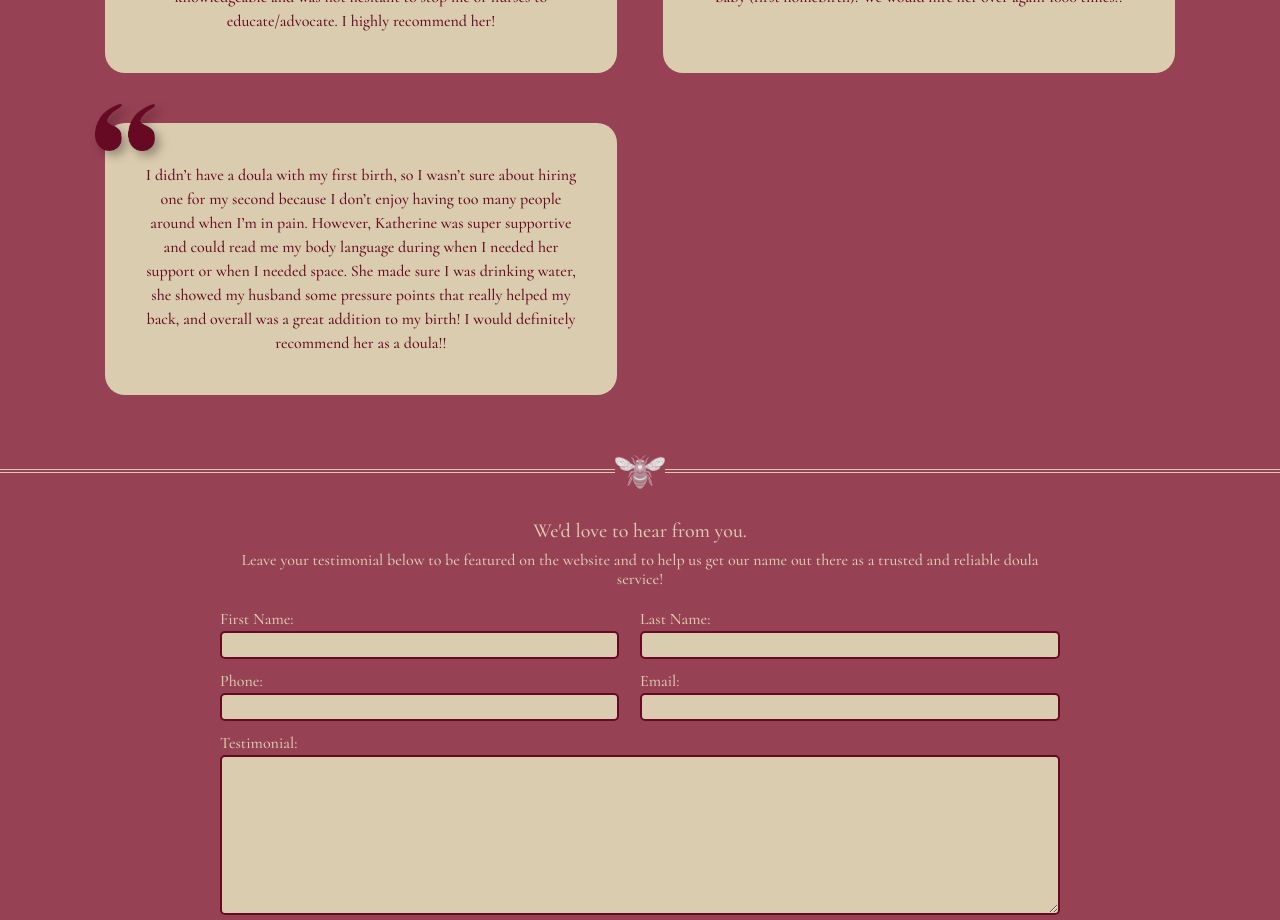
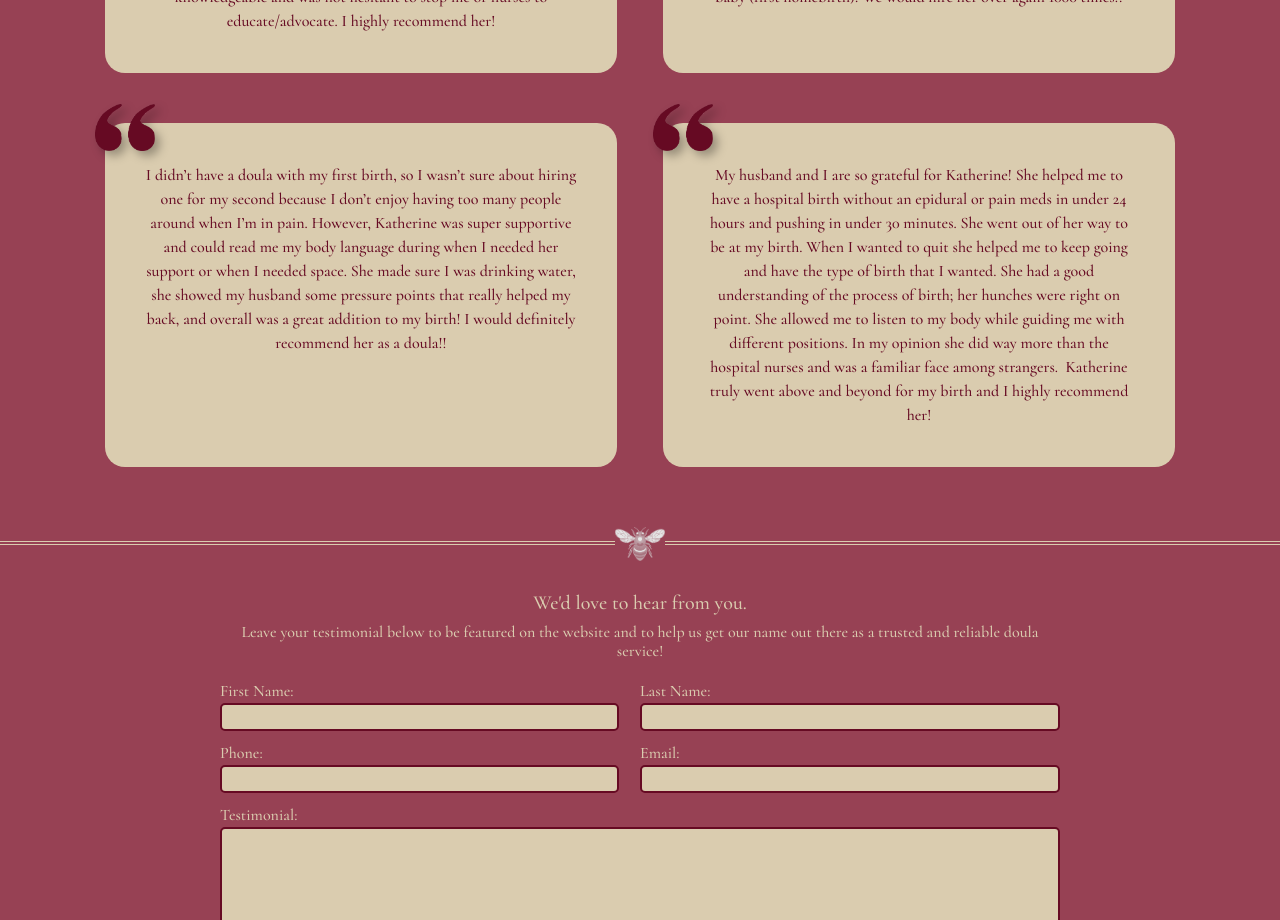
Before and after one commit to AHudg/holistic, a React (Vite) app: page /testimonials in a window 1280 px wide. Shown: the part 900-1820 px from the top of the page. Built offline with nearby package versions, Linux system fonts and the light colour scheme.

Commit message:
Added testimonial

```diff
--- a/src/pages/Testimonials/Testimonials.jsx
+++ b/src/pages/Testimonials/Testimonials.jsx
@@ -9,6 +9,7 @@ const testText = [
   "Katherine Ellis 100%. It was her first hospital birth, it was my third baby so I am not new to the scene-- but she was EXTREMELY knowledgeable and was not hesitant to stop me or nurses to educate/advocate. I highly recommend her!",
   "Katherine was a wonderful doula. She truly listened to everything we wanted and was an incredible support through the birth of my third baby (first homebirth). We would hire her over again 1000 times!!",
   "I didn’t have a doula with my first birth, so I wasn’t sure about hiring one for my second because I don’t enjoy having too many people around when I’m in pain. However, Katherine was super supportive and could read me my body language during when I needed her support or when I needed space. She made sure I was drinking water, she showed my husband some pressure points that really helped my back, and overall was a great addition to my birth! I would definitely recommend her as a doula!!",
+  "My husband and I are so grateful for Katherine! She helped me to have a hospital birth without an epidural or pain meds in under 24 hours and pushing in under 30 minutes. She went out of her way to be at my birth. When I wanted to quit she helped me to keep going and have the type of birth that I wanted. She had a good understanding of the process of birth; her hunches were right on point. She allowed me to listen to my body while guiding me with different positions. In my opinion she did way more than the hospital nurses and was a familiar face among strangers.  Katherine truly went above and beyond for my birth and I highly recommend her!"
 ];
 
 function Testimonials({}) {
```
